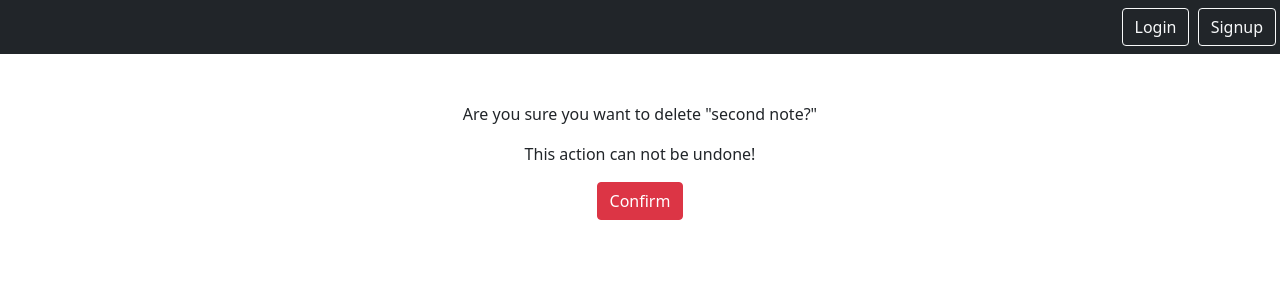
After one commit to tlalky/django_notes_app, a Django app: page /smart/notes/2/delete in a window 1280 px wide. The commit adds this page. Shown: the top 300 px of the page. Run offline with Django 5.2, Linux system fonts and the light colour scheme; data comes from the database, SQL or seed files in the repository; both versions use the stored data as it was after the commit.

Commit message:
working notes app

```diff
--- a/home/urls.py
+++ b/home/urls.py
@@ -3,6 +3,8 @@ from django.urls import path
 from . import views
 
 urlpatterns = [
-    path('home', views.HomeView.as_view()),
-    path('authorized', views.AuthorizedView.as_view())
+    path('', views.HomeView.as_view(), name='home'),  # '' <- empty means it is the default
+    path('login', views.LoginInterfaceView.as_view(), name='login'),
+    path('logout', views.LogoutInterfaceView.as_view(), name='logout'),
+    path('signup', views.SignUpView.as_view(), name='signup'),
 ]
--- a/notes/models.py
+++ b/notes/models.py
@@ -1,7 +1,9 @@
 from django.db import models
+from django.contrib.auth.models import User
 
 
 class Notes(models.Model):
     title = models.CharField(max_length=200)
     note = models.TextField()
     created = models.DateTimeField(auto_now_add=True)
+    user = models.ForeignKey(User, on_delete=models.CASCADE, related_name="notes")
--- /dev/null
+++ b/notes/templates/notes/notes_delete.html
@@ -0,0 +1,10 @@
+{% extends "base.html" %}
+
+{% block content %}
+<form method="post"> {% csrf_token %}
+    <p>Are you sure you want to delete "{{notes.title}}?"</p>
+    <p>This action can not be undone!</p>
+    <input type="submit" class="btn btn-danger" value="Confirm"/>
+</form>
+
+{% endblock %}
--- a/notes/templates/notes/notes_detail.html
+++ b/notes/templates/notes/notes_detail.html
@@ -6,4 +6,8 @@
 
     <p>{{note.note}}</p>
 </div>
+
+<a href="{% url 'notes.list' %}" class="btn btn-secondary my-5">Back</a>
+<a href="{% url 'notes.update' pk=note.id %}" class="btn btn-secondary">Edit</a>
+<a href="{% url 'notes.delete' pk=note.id %}" class="btn btn-danger">Delete</a>
 {% endblock %}
--- a/notes/templates/notes/notes_form.html
+++ b/notes/templates/notes/notes_form.html
@@ -2,7 +2,7 @@
 
 {% block content %}
 
-<form action="{% url 'notes.new' %}" method="post"> {% csrf_token %}
+<form method="post"> {% csrf_token %}
     {{ form.as_p }}
     <button type="submit" class="btn btn-primary my-5">Submit</button>
 </form>
@@ -11,4 +11,6 @@
     {{form.errors.title.as_text}}
 </div>
 {% endif %}
+<a href="{% url 'notes.list' %}" class="btn btn-secondary">Cancel</a>
+
 {% endblock %}
--- a/notes/urls.py
+++ b/notes/urls.py
@@ -5,5 +5,7 @@ from . import views
 urlpatterns = [
     path('notes', views.NotesListView.as_view(), name="notes.list"),
     path('notes/<int:pk>', views.NotesDetailView.as_view(), name='notes.detail'),
+    path('notes/<int:pk>/edit', views.NotesUpdateView.as_view(), name='notes.update'),
+    path('notes/<int:pk>/delete', views.NotesDeleteView.as_view(), name='notes.delete'),
     path('notes/new', views.NotesCreateView.as_view(), name='notes.new'),
 ]
--- a/notes/views.py
+++ b/notes/views.py
@@ -1,32 +1,52 @@
 from django.shortcuts import render
 from django.http import Http404
-from django.views.generic import DetailView, ListView, CreateView
-
+from django.views.generic import DetailView, ListView, CreateView, UpdateView
+from django.views.generic.edit import DeleteView
+from django.contrib.auth.mixins import LoginRequiredMixin
+from django.http.response import HttpResponseRedirect
 
 from .models import Notes
 from .forms import NotesForm
 
 
-class NotesListView(ListView):
+class NotesListView(LoginRequiredMixin, ListView):
     model = Notes
     context_object_name = 'notes'
     template_name = 'notes/notes_list.html'
+    login_url = '/login'
+
+    def get_queryset(self):
+        return self.request.user.notes.all()
 
 
 class NotesDetailView(DetailView):
     model = Notes
     context_object_name = 'note'
+    login_url = '/login'
 
 
 class NotesCreateView(CreateView):
     model = Notes
     success_url = '/smart/notes'
     form_class = NotesForm
+    login_url = '/login'
+
+    def form_valid(self, form):
+        self.object = form.save(commit=False)
+        self.object.user = self.request.user
+        self.object.save()
+        return HttpResponseRedirect(self.get_success_url())
 
 
-def detail(request, pk):
-    try:
-        note = Notes.objects.get(pk=pk)
-    except Notes.DoesNotExist:
-        raise Http404("Note does not exist!")
-    return render(request, 'notes/notes_detail.html', {'note': note})
+class NotesUpdateView(UpdateView):
+    model = Notes
+    success_url = '/smart/notes'
+    form_class = NotesForm
+    login_url = '/login'
+
+
+class NotesDeleteView(DeleteView):
+    model = Notes
+    success_url = '/smart/notes'
+    template_name = 'notes/notes_delete.html'
+    login_url = '/login'
--- a/smartnotes/settings.py
+++ b/smartnotes/settings.py
@@ -130,3 +130,5 @@ STATICFILES_DIRS = [
 # https://docs.djangoproject.com/en/5.1/ref/settings/#default-auto-field
 
 DEFAULT_AUTO_FIELD = 'django.db.models.BigAutoField'
+
+LOGIN_REDIRECT_URL = '/smart/notes'
--- a/static/templates/base.html
+++ b/static/templates/base.html
@@ -7,6 +7,24 @@
     </head>
 
     <body>
+
+    <nav class="navbar navbar-dark bg-dark">
+        <div class='ms-auto'>
+            {% if user.is_authenticated %}
+            <a href="{% url 'notes.list'%}" class="btn btn-outline-light me-1">Home</a>
+            <a href="{% url 'notes.new'%}" class="btn btn-outline-light me-1">Create</a>
+            <form method="post" action="{% url 'logout' %}" style="display:inline;">
+                {% csrf_token %}
+                <button type="submit" class="btn btn-outline-light me-1">Logout</button>
+            </form>
+            {% else %}
+            <a href="{% url 'login'%}" class="btn btn-outline-light me-1">Login</a>
+            <a href="{% url 'signup'%}" class="btn btn-outline-light me-1">Signup</a>
+            {% endif %}
+
+        </div>
+    </nav>
+
     <div class="my-5 text-center container">
         {% block content %}
         {% endblock %}
```
Also changed, not shown: home/templates/home/login.html (added, +10 -0 lines), home/templates/home/logout.html (added, +7 -0 lines), home/templates/home/register.html (added, +12 -0 lines), home/views.py (+23 -0 lines), notes/forms.py (+6 -5 lines), notes/templates/notes/notes_list.html (+10 -10 lines), db.sqlite3, notes/migrations/0002_notes_user.py (added).
